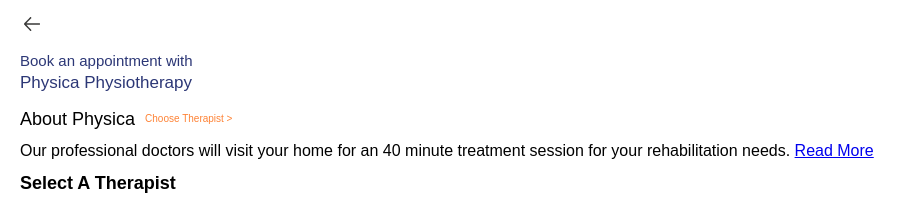
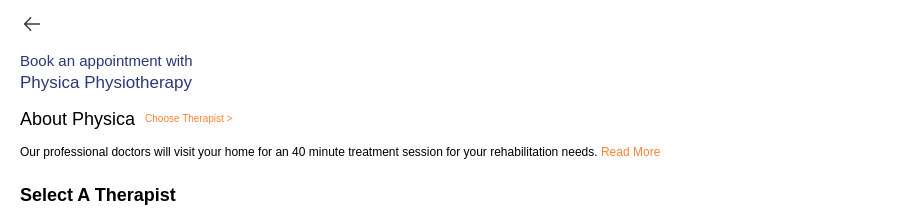
Before and after one commit to MrNiNaD/comxr-test, a React (Vite) app in the folder Frontend/: page / in a window 1280 px wide. Both pictures are taken after a click on the button 32 px from the left and 25 px from the top of the page. Shown: the top 211 px of the page, without its empty margins (0-916 px from the left). Built offline with nearby package versions, Linux system fonts and the light colour scheme; no server answers.

Commit message:
schedular description

```diff
--- a/Frontend/src/component/SchedulerTop.jsx
+++ b/Frontend/src/component/SchedulerTop.jsx
@@ -11,7 +11,7 @@ const SchedulerTop = () => {
         <span className="about-physica">About Physica</span>
         <span className="choose-therapist">Choose Therapist &gt;</span>
       </h3>
-      <p>
+      <p className="schedule-desc">
         Our professional doctors will visit your home for an 40 minute treatment
         session for your rehabilitation needs. <a href="#">Read More</a>
       </p>
--- a/Frontend/src/index.css
+++ b/Frontend/src/index.css
@@ -57,6 +57,7 @@ table {
 html {
   box-sizing: border-box;
   --primary: #fe8235;
+  --lightprimary: #fe823599;
   --secondary: #2C3776;
 
 }
@@ -269,3 +270,14 @@ html {
   font-size: 10px;
   color: var(--primary);
 }
+
+.schedule-desc {
+  font-size: 12px;
+  line-height: 1.5;
+  margin-bottom: 25px;
+}
+
+.schedule-desc a {
+  color: var(--primary);
+  text-decoration: none;
+}
```
